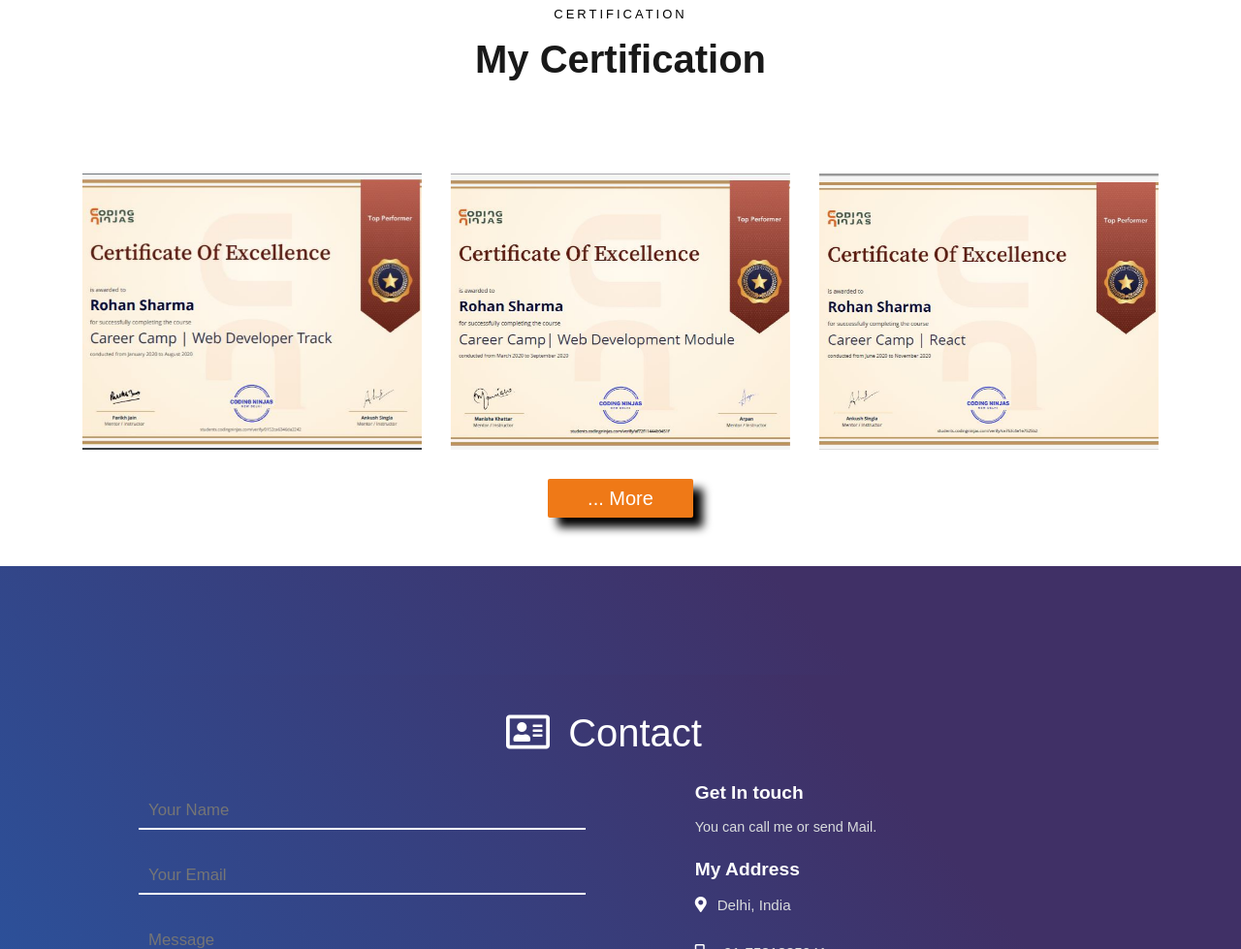
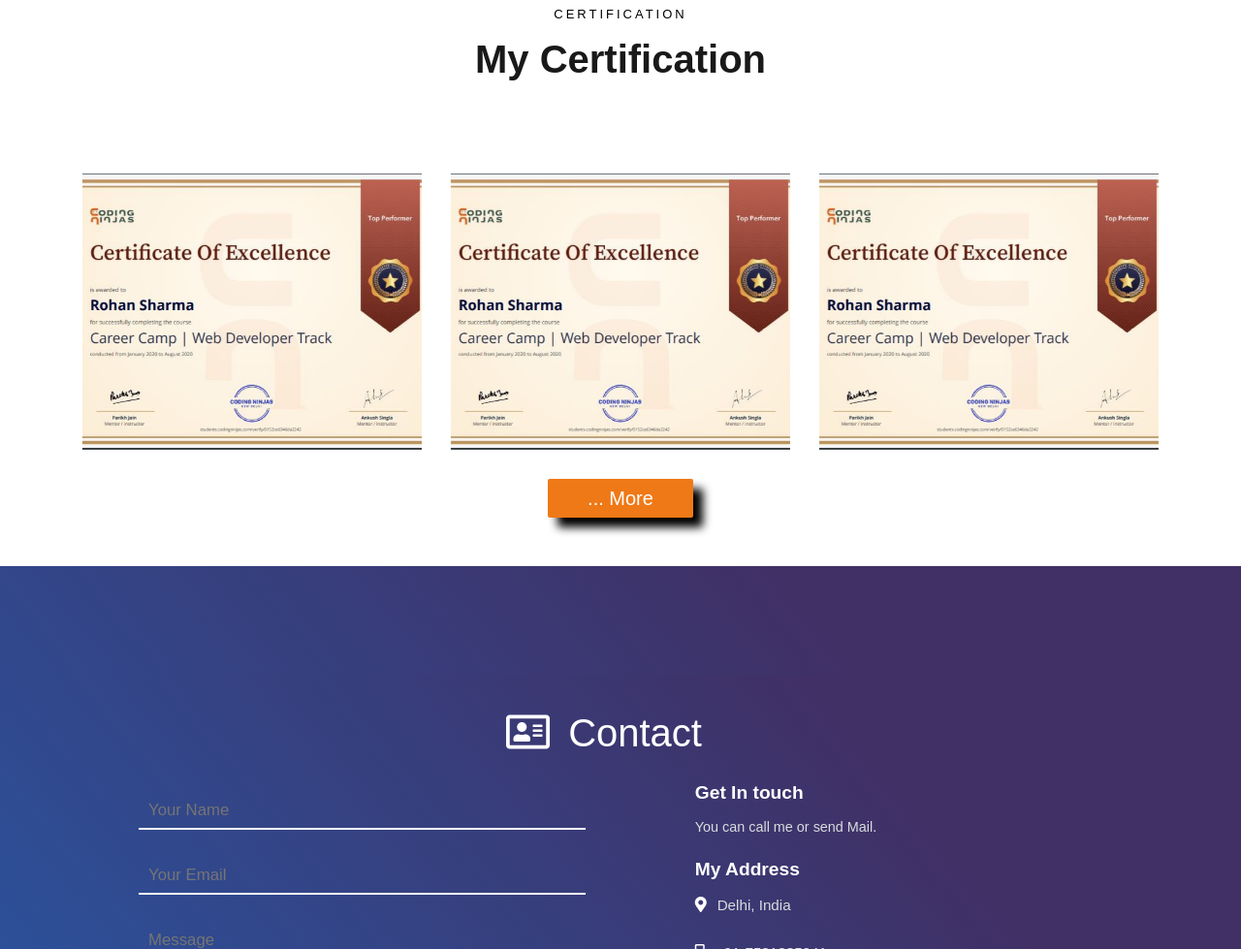
Before and after one commit to rohansharma06/Portfolio, a website: page index.html in a window 1280 px wide. Shown: the part 6486-7465 px from the top of the page at 97% size. Drawn offline with nearby package versions, Linux system fonts and the light colour scheme; files whose address does not match are found by name.

Commit message:
add some changes

```diff
--- a/index.html
+++ b/index.html
@@ -590,7 +590,7 @@
 			<div class="col-md-4">
 				<div class="row">
 					<div class="col-md-12">
-						<div class="project img ftco-animate d-flex justify-content-center align-items-center" style="background-image: url(images/certification/cn2.JPG);">
+						<div class="project img ftco-animate d-flex justify-content-center align-items-center" style="background-image: url(images/certification/cn.JPG);">
 							<div class="overlay"></div>
 							<div class="text text-center p-4">
 								<h3><a href="https://students.codingninjas.com/verify/af72f11444b9451f" target="_blank">Click to.. </a></h3>
@@ -604,7 +604,7 @@
 			<div class="col-md-4">
 				<div class="row">
 					<div class="col-md-12">
-						<div class="project img ftco-animate d-flex justify-content-center align-items-center" style="background-image: url(images/certification/cn3.JPG);">
+						<div class="project img ftco-animate d-flex justify-content-center align-items-center" style="background-image: url(images/certification/cn.JPG);">
 							<div class="overlay"></div>
 							<div class="text text-center p-4">
 								<h3><a href="https://students.codingninjas.com/verify/ce763c4e1e7525b2" target="_blank">Click to.. </a></h3>
```
